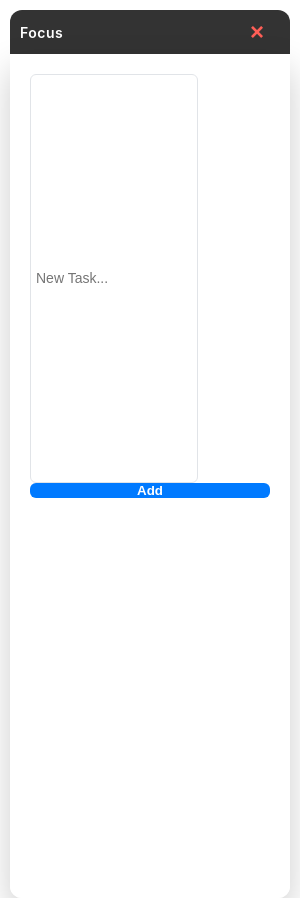
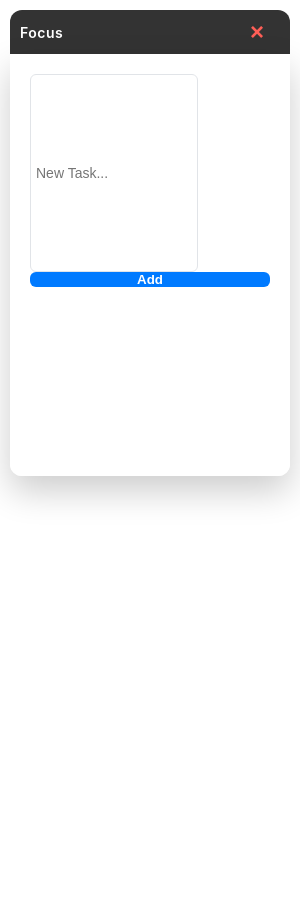
Before and after one commit to wangenga/ProductivityWidget, an Electron app: page index.html in a window 300 px wide. After the commit the page ends 844 px from the top, so only its background shows below. Drawn offline with Linux system fonts and the light colour scheme.

Commit message:
refactor: adjust container height in index.html for improved layout

```diff
--- a/index.html
+++ b/index.html
@@ -5,7 +5,7 @@
     <div id="drag-region" style="-webkit-app-region: drag; padding: 10px; background: #333; color: white; display: flex; justify-content: space-between;">
         <span>Focus</span><button id="close-btn" onclick="window.close()">×</button>
     </div>
-    <div class="container" style="padding: 20px; background: rgba(255,255,255,0.95); height: 100vh;">
+    <div class="container" style="padding: 20px; background: rgba(255,255,255,0.95); height: 50vh;">
         <input type="text" id="taskInput" placeholder="New Task..." style="width: 70%; padding: 5px;">
         <button onclick="addTask()">Add</button>
         <ul id="taskList"></ul>
```
